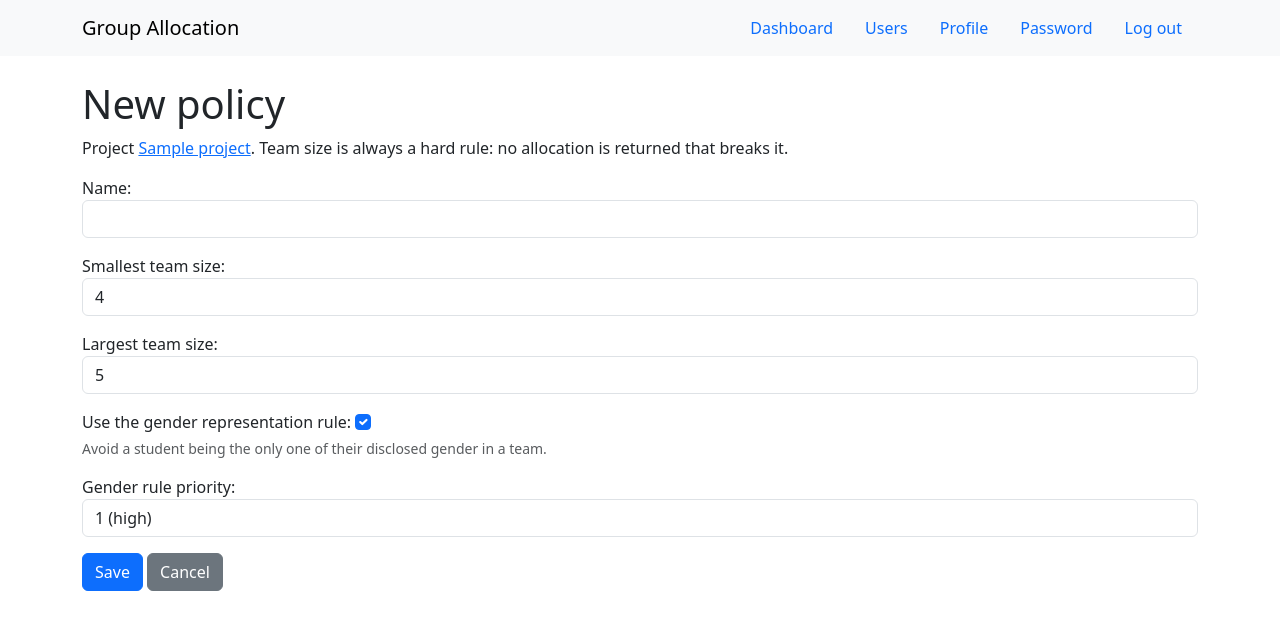
After one commit to volodiatitov2007/SEG-small-group-proj, a Django app: page /projects/1/policies/new/ in a window 1280 px wide. The commit adds this page. Shown: the top 630 px of the page. Run offline with Django 5.2, Linux system fonts and the light colour scheme; a user stored in the database is signed in; tables that the repository leaves empty hold one stand-in row (values such as "Sample post").

Commit message:
Add Policy model and pages to choose rules
Staff can save a set of rules for each project and edit it later, so the allocator can use a saved policy instead of fixed rules. Builds on the gender rule branch (#19).

```diff
--- a/allocations/forms.py
+++ b/allocations/forms.py
@@ -7,6 +7,7 @@ from django.contrib.auth.forms import (
 )
 
 from .models import Project, User
+from .policies import GenderRule, TeamSizeRule, rule_from_dict
 
 
 class BootstrapFormMixin:
@@ -19,6 +20,83 @@ class BootstrapFormMixin:
                 field.widget.attrs['class'] = 'form-check-input'
             else:
                 field.widget.attrs['class'] = 'form-control'
+
+
+PRIORITY_CHOICES = [(1, '1 (high)'), (2, '2 (medium)'), (3, '3 (low)')]
+
+
+class PolicyForm(BootstrapFormMixin, forms.Form):
+    """Form to create or edit a policy: a team size rule, plus an optional gender rule."""
+
+    name = forms.CharField(max_length=100)
+    min_size = forms.IntegerField(label='Smallest team size', min_value=1, initial=4)
+    max_size = forms.IntegerField(label='Largest team size', min_value=1, initial=5)
+    use_gender_rule = forms.BooleanField(
+        label='Use the gender representation rule',
+        required=False,
+        initial=True,
+        help_text='Avoid a student being the only one of their disclosed gender in a team.',
+    )
+    gender_priority = forms.TypedChoiceField(
+        label='Gender rule priority', choices=PRIORITY_CHOICES, coerce=int, initial=1,
+    )
+
+    def __init__(self, *args, project, policy=None, **kwargs):
+        self.project = project
+        self.policy = policy
+        self.unreadable_rules = []
+        if policy is not None and 'initial' not in kwargs:
+            kwargs['initial'] = self._initial_from(policy)
+        super().__init__(*args, **kwargs)
+
+    def _initial_from(self, policy):
+        """Fill the fields from a saved policy, noting any stored rule that cannot be read."""
+        initial = {'name': policy.name, 'use_gender_rule': False}
+        for data in policy.rules:
+            try:
+                rule = rule_from_dict(data)
+            except (ValueError, TypeError, AttributeError):
+                self.unreadable_rules.append(data.get('key') if isinstance(data, dict) else str(data))
+                continue
+            if isinstance(rule, TeamSizeRule):
+                initial.update(min_size=rule.min_size, max_size=rule.max_size)
+            elif isinstance(rule, GenderRule):
+                initial.update(use_gender_rule=True, gender_priority=rule.priority)
+        return initial
+
+    def clean_name(self):
+        name = self.cleaned_data['name']
+        others = self.project.policies.filter(name__iexact=name)
+        if self.policy is not None:
+            others = others.exclude(pk=self.policy.pk)
+        if others.exists():
+            raise forms.ValidationError('This project already has a policy with this name.')
+        return name
+
+    def clean(self):
+        cleaned_data = super().clean()
+        min_size, max_size = cleaned_data.get('min_size'), cleaned_data.get('max_size')
+        if min_size is not None and max_size is not None and max_size < min_size:
+            self.add_error('max_size', 'The largest team size must be at least the smallest.')
+        return cleaned_data
+
+    def build_rules(self):
+        """Return the rules chosen in the form. Call only after is_valid()."""
+        data = self.cleaned_data
+        rules = [TeamSizeRule(data['min_size'], data['max_size'])]
+        if data['use_gender_rule']:
+            rules.append(GenderRule(priority=data['gender_priority']))
+        return rules
+
+    def save(self):
+        """Create or update the policy with the chosen rules, and return it."""
+        rules = [rule.to_dict() for rule in self.build_rules()]
+        if self.policy is None:
+            return self.project.policies.create(name=self.cleaned_data['name'], rules=rules)
+        self.policy.name = self.cleaned_data['name']
+        self.policy.rules = rules
+        self.policy.save()
+        return self.policy
 
 
 class LogInForm(BootstrapFormMixin, AuthenticationForm):
--- a/allocations/models.py
+++ b/allocations/models.py
@@ -28,6 +28,22 @@ class Project(models.Model):
     description = models.TextField(blank=True)
     owner = models.ForeignKey(User, on_delete=models.CASCADE, related_name='projects')
     created_at = models.DateTimeField(auto_now_add=True)
+
+    def __str__(self):
+        return self.name
+
+
+class Policy(models.Model):
+    """A named set of allocation rules, saved as the JSON form of each rule."""
+
+    project = models.ForeignKey(Project, on_delete=models.CASCADE, related_name='policies')
+    name = models.CharField(max_length=100)
+    rules = models.JSONField(default=list)  # one Rule.to_dict() per rule
+    created_at = models.DateTimeField(auto_now_add=True)
+
+    class Meta:
+        constraints = [models.UniqueConstraint(fields=['project', 'name'], name='unique_policy_name_per_project')]
+        ordering = ['name', 'pk']
 
     def __str__(self):
         return self.name
--- /dev/null
+++ b/allocations/templates/policy_form.html
@@ -0,0 +1,13 @@
+{% extends 'base.html' %}
+
+{% block content %}
+  <h1>{{ title }}</h1>
+  <p>Project <a href="{% url 'project_detail' project.id %}">{{ project.name }}</a>.
+    Team size is always a hard rule: no allocation is returned that breaks it.</p>
+  <form method="post">
+    {% csrf_token %}
+    {% include 'partials/form.html' %}
+    <button type="submit" class="btn btn-primary">Save</button>
+    <a class="btn btn-secondary" href="{% url 'policy_list' project.id %}">Cancel</a>
+  </form>
+{% endblock %}
--- a/allocations/templates/project_detail.html
+++ b/allocations/templates/project_detail.html
@@ -1,6 +1,7 @@
 {% extends 'base.html' %}
 {% block content %}
   <h1>{{ project.name }}</h1>
+  <p><a class="btn btn-outline-secondary btn-sm" href="{% url 'policy_list' project.id %}">Allocation policies</a></p>
   {% if project.description %}<p>{{ project.description }}</p>{% endif %}
   <h2 class="h4 mt-4">Allocation runs</h2>
   {% if runs %}
--- a/allocations/views/__init__.py
+++ b/allocations/views/__init__.py
@@ -15,5 +15,6 @@ from .user_management_views import (
     user_list,
     user_update,
 )
+from .policy_views import policy_create, policy_list, policy_update
 from .results_views import export_run_csv, project_detail, run_detail
 from .project_views import project_create, project_delete, project_list, project_update
--- /dev/null
+++ b/allocations/views/policy_views.py
@@ -0,0 +1,54 @@
+"""Views for the allocation policies of a project."""
+from django.contrib import messages
+from django.contrib.auth.decorators import login_required
+from django.shortcuts import get_object_or_404, redirect, render
+
+from allocations.forms import PolicyForm
+from allocations.models import Policy, Project
+from allocations.policies import describe_rules
+
+
+@login_required
+def policy_list(request, project_id):
+    """Show the policies of a project the user owns, with their rules."""
+    project = get_object_or_404(Project, pk=project_id, owner=request.user)
+    policies = list(project.policies.all())
+    for policy in policies:
+        policy.rule_lines = describe_rules(policy.rules)
+    return render(request, 'policy_list.html', {'project': project, 'policies': policies})
+
+
+@login_required
+def policy_create(request, project_id):
+    """Let the owner of a project create a policy for it."""
+    project = get_object_or_404(Project, pk=project_id, owner=request.user)
+    if request.method == 'POST':
+        form = PolicyForm(request.POST, project=project)
+        if form.is_valid():
+            policy = form.save()
+            messages.success(request, f'Policy {policy.name} has been saved.')
+            return redirect('policy_list', project_id=project.id)
+    else:
+        form = PolicyForm(project=project)
+    return render(request, 'policy_form.html', {'form': form, 'project': project, 'title': 'New policy'})
+
+
+@login_required
+def policy_update(request, policy_id):
+    """Let the owner of a policy's project change its rules."""
+    policy = get_object_or_404(Policy.objects.select_related('project'), pk=policy_id, project__owner=request.user)
+    if request.method == 'POST':
+        form = PolicyForm(request.POST, project=policy.project, policy=policy)
+        if form.is_valid():
+            form.save()
+            messages.success(request, f'Policy {policy.name} has been updated.')
+            return redirect('policy_list', project_id=policy.project.id)
+    else:
+        form = PolicyForm(project=policy.project, policy=policy)
+        if form.unreadable_rules:
+            unknown = ', '.join(f"'{key}'" for key in form.unreadable_rules)
+            messages.warning(request, f'This policy has rules the app no longer knows ({unknown}). '
+                                      'Saving the form replaces them with the rules chosen below.')
+    return render(request, 'policy_form.html', {
+        'form': form, 'project': policy.project, 'title': f'Edit policy {policy.name}',
+    })
--- a/group_allocation/urls.py
+++ b/group_allocation/urls.py
@@ -23,4 +23,7 @@ urlpatterns = [
     path('users/<int:user_id>/', views.user_detail, name='user_detail'),
     path('users/<int:user_id>/update/', views.user_update, name='user_update'),
     path('users/<int:user_id>/delete/', views.user_delete, name='user_delete'),
+    path('projects/<int:project_id>/policies/', views.policy_list, name='policy_list'),
+    path('projects/<int:project_id>/policies/new/', views.policy_create, name='policy_create'),
+    path('policies/<int:policy_id>/edit/', views.policy_update, name='policy_update'),
 ]
```
Also changed, not shown: allocations/templates/policy_list.html (added, +19 -0 lines), allocations/tests/forms/test_policy_form.py (added, +113 -0 lines), allocations/tests/models/test_policy_model.py (added, +69 -0 lines), allocations/tests/views/test_policy_views.py (added, +131 -0 lines), allocations/migrations/0004_policy.py (added).
